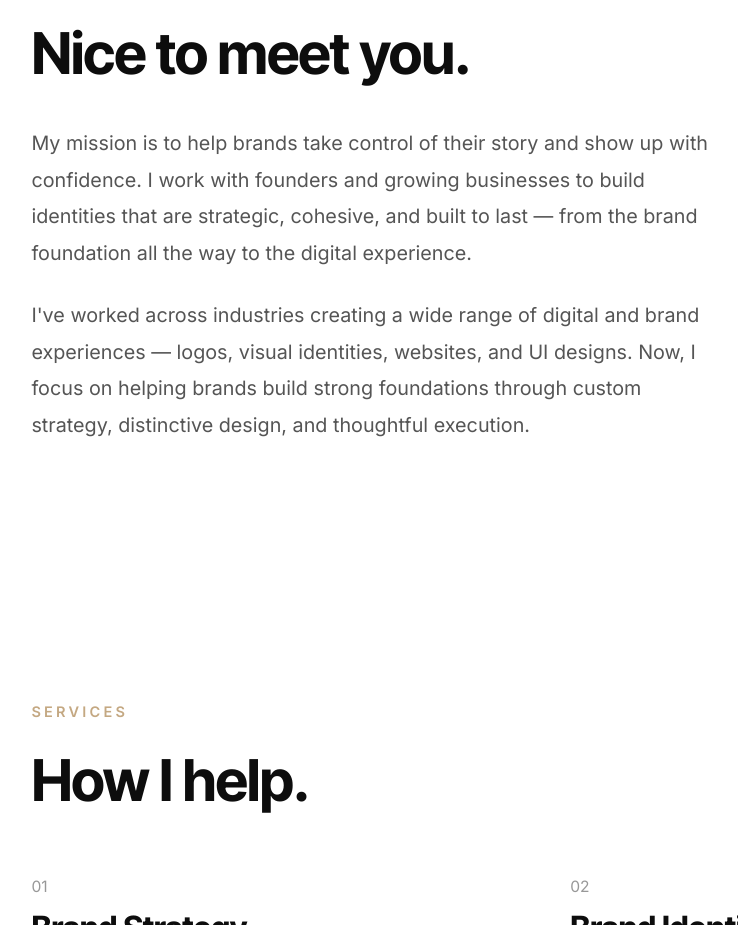
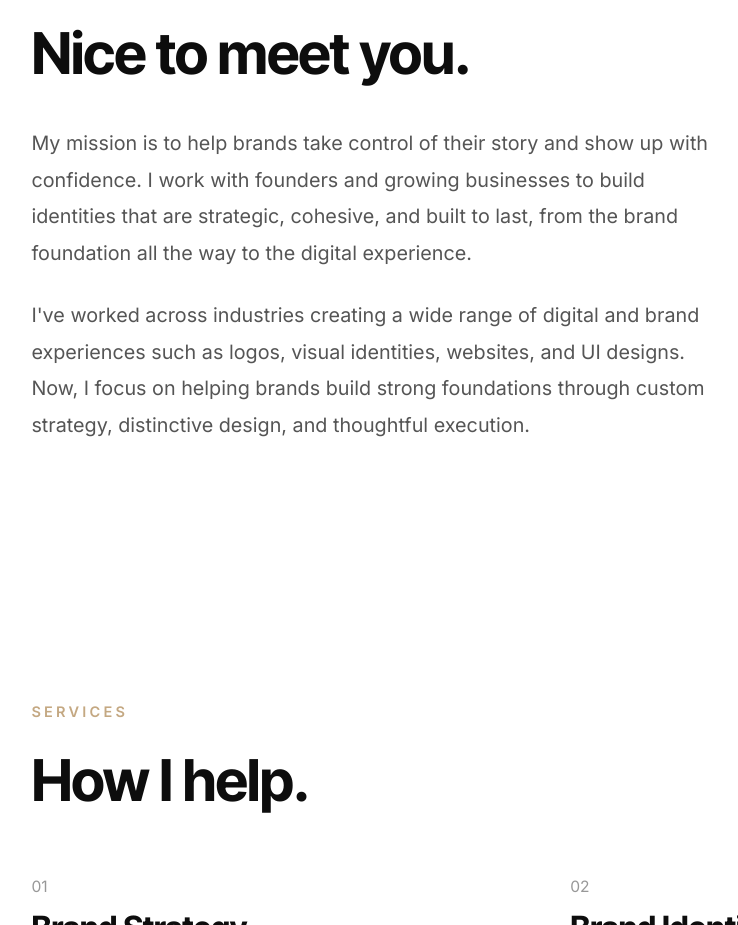
Before and after one commit to matnarca-hammy/matthewnarca-portfolio, a plain HTML site: page index.html in a window 1280 px wide. Shown: the part 827-1752 px from the top of the page, without its empty margins (121-859 px from the left). Drawn offline with Linux system fonts and the light colour scheme.

Commit message:
replaced 'em' dashes with 'such as' for example

```diff
--- a/index.html
+++ b/index.html
@@ -56,8 +56,8 @@
     <span class="section-label">About</span>
     <h2 class="about-headline">Nice to meet you.</h2>
     <div class="about-body">
-      <p>My mission is to help brands take control of their story and show up with confidence. I work with founders and growing businesses to build identities that are strategic, cohesive, and built to last — from the brand foundation all the way to the digital experience.</p>
-      <p>I've worked across industries creating a wide range of digital and brand experiences — logos, visual identities, websites, and UI designs. Now, I focus on helping brands build strong foundations through custom strategy, distinctive design, and thoughtful execution.</p>
+      <p>My mission is to help brands take control of their story and show up with confidence. I work with founders and growing businesses to build identities that are strategic, cohesive, and built to last, from the brand foundation all the way to the digital experience.</p>
+      <p>I've worked across industries creating a wide range of digital and brand experiences such as logos, visual identities, websites, and UI designs. Now, I focus on helping brands build strong foundations through custom strategy, distinctive design, and thoughtful execution.</p>
     </div>
   </div>
 </section>
```
Also changed, not shown: case-studies/pattern-inc.html (+1 -1 lines).
